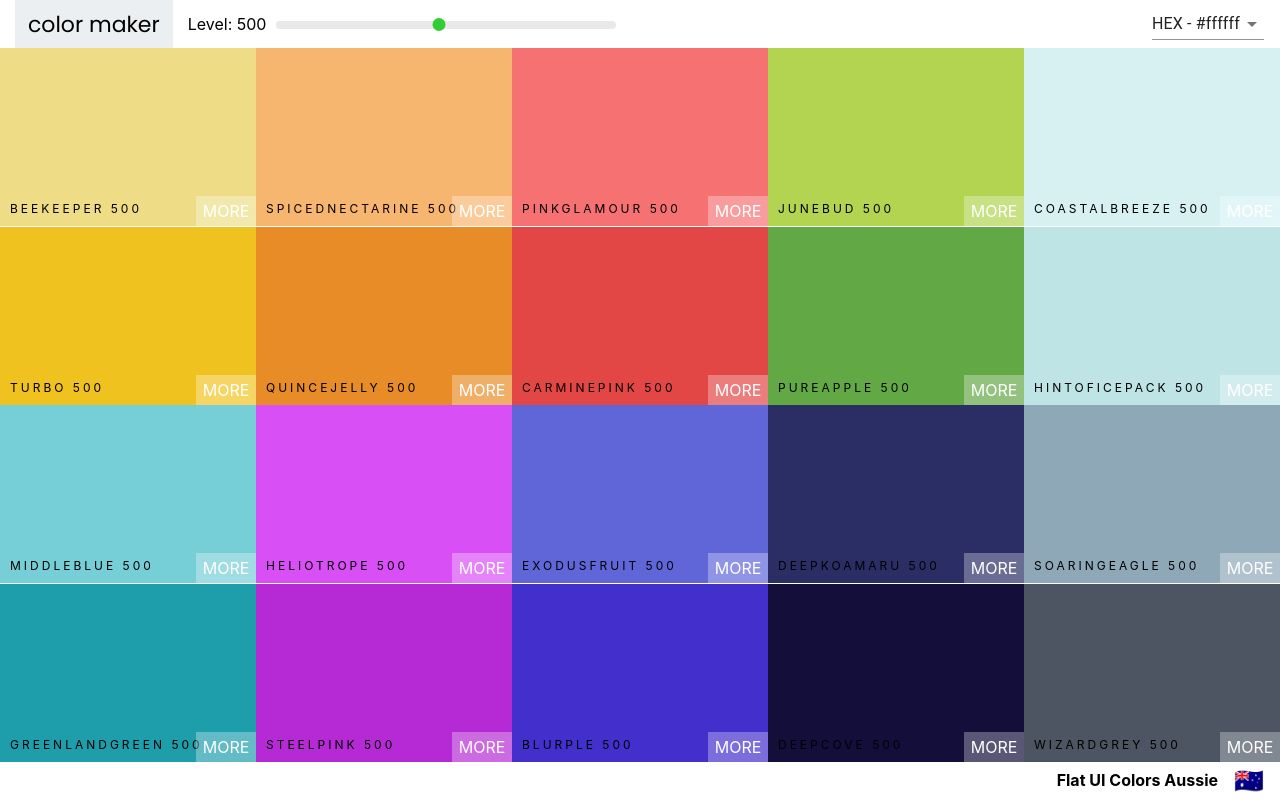
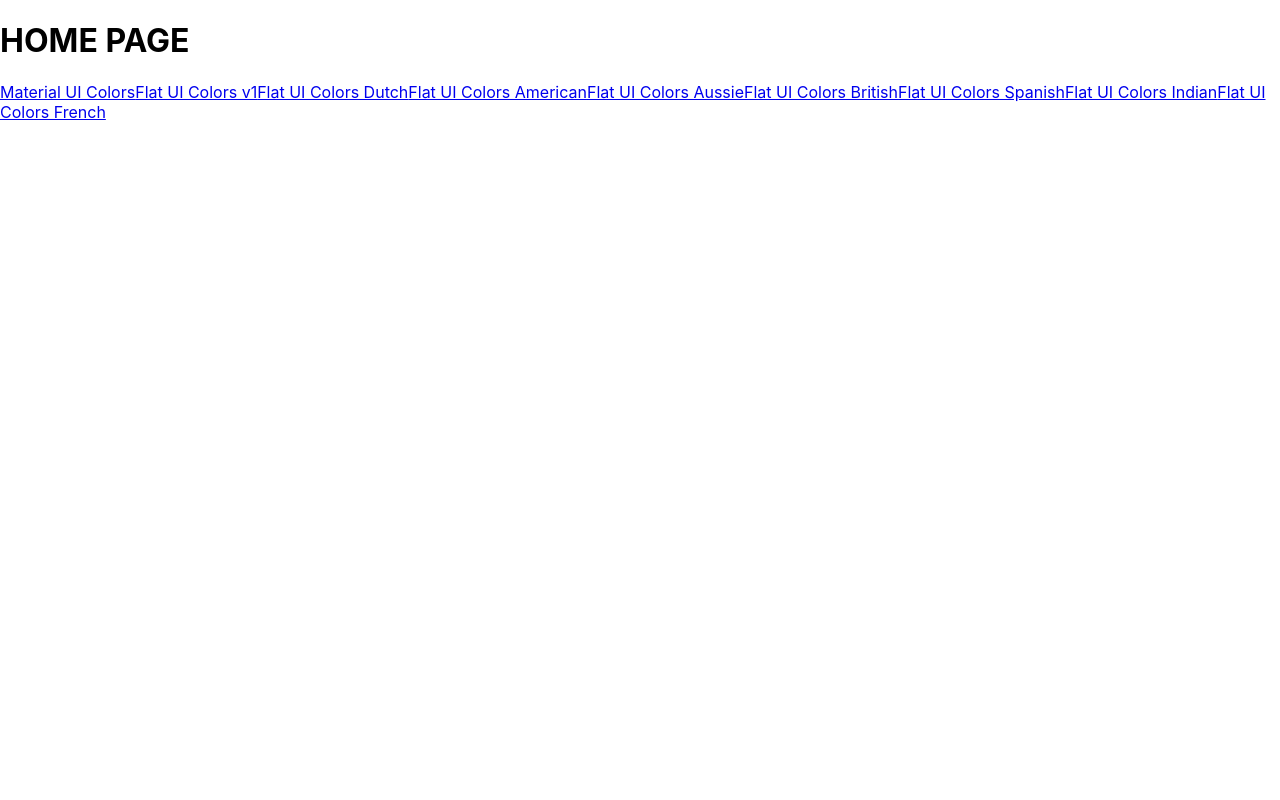
Before and after one commit to gaganssingh/color-maker, a React (Create React App) app: page / in a window 1280 px wide. Built offline with nearby package versions, Linux system fonts and the light colour scheme.

Commit message:
Implemented homepage and individual palette routes

```diff
--- a/package.json
+++ b/package.json
@@ -13,6 +13,7 @@
     "react": "^17.0.1",
     "react-copy-to-clipboard": "^5.0.3",
     "react-dom": "^17.0.1",
+    "react-router-dom": "^5.2.0",
     "react-scripts": "4.0.3",
     "web-vitals": "^1.0.1"
   },
--- a/src/App.js
+++ b/src/App.js
@@ -1,13 +1,31 @@
+import { Switch, Route } from "react-router-dom";
+
 import Palette from "./Palette";
 import seedColorPalettes from "./seedColorPalettes";
 import { generatePalette } from "./colorHelpers";
+import PaletteList from "./PaletteList";
 
 function App() {
-  console.log(generatePalette(seedColorPalettes[4]));
+  const findPalette = (id) =>
+    seedColorPalettes.find((palette) => palette.id === id);
+
   return (
-    <div>
-      <Palette palette={generatePalette(seedColorPalettes[4])} />
-    </div>
+    <Switch>
+      <Route
+        exact
+        path="/"
+        render={() => <PaletteList palettes={seedColorPalettes} />}
+      />
+      <Route
+        exact
+        path="/palette/:id"
+        render={(routeProps) => (
+          <Palette
+            palette={generatePalette(findPalette(routeProps.match.params.id))}
+          />
+        )}
+      />
+    </Switch>
   );
 }
 
--- a/src/Navbar.js
+++ b/src/Navbar.js
@@ -1,7 +1,8 @@
 import React, { Component } from "react";
-import Slider, { Range } from "rc-slider";
+import Slider from "rc-slider";
 import Select from "@material-ui/core/Select";
 import MenuItem from "@material-ui/core/MenuItem";
+import { Link } from "react-router-dom";
 
 import "rc-slider/assets/index.css";
 import "./Navbar.css";
@@ -22,7 +23,7 @@
     return (
       <header className="Navbar">
         <div className="logo">
-          <a href="/">color maker</a>
+          <Link to="/">color maker</Link>
         </div>
         <div className="slider-container">
           <span>Level: {level}</span>
--- /dev/null
+++ b/src/PaletteList.js
@@ -0,0 +1,18 @@
+import React, { Component } from "react";
+import { Link } from "react-router-dom";
+
+class PaletteList extends Component {
+  render() {
+    const { palettes } = this.props;
+    return (
+      <div>
+        <h1>HOME PAGE</h1>
+        {palettes.map((palette) => (
+          <Link to={`/palette/${palette.id}`}>{palette.paletteName}</Link>
+        ))}
+      </div>
+    );
+  }
+}
+
+export default PaletteList;
--- a/src/index.js
+++ b/src/index.js
@@ -1,6 +1,13 @@
 import React from "react";
 import ReactDOM from "react-dom";
+import { BrowserRouter } from "react-router-dom";
+
+import App from "./App";
 import "./index.css";
-import App from "./App";
 
-ReactDOM.render(<App />, document.getElementById("root"));
+ReactDOM.render(
+  <BrowserRouter>
+    <App />
+  </BrowserRouter>,
+  document.getElementById("root")
+);
```
Also changed, not shown: 2 other files (tests, documents, lock files or other folders).
